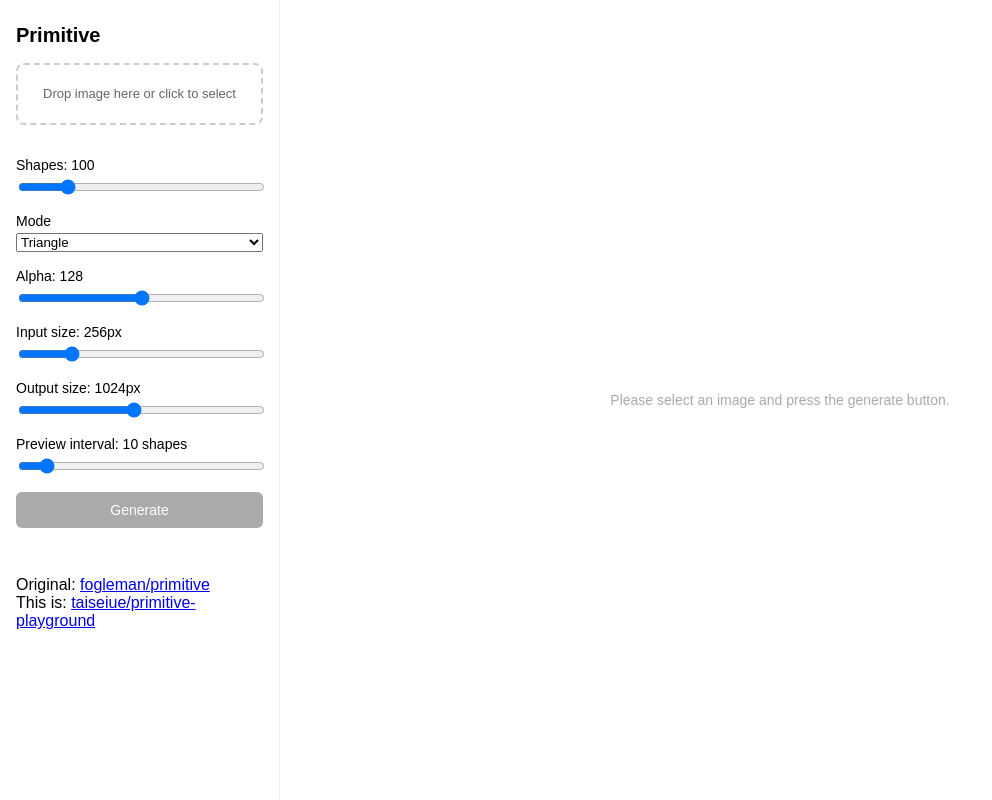
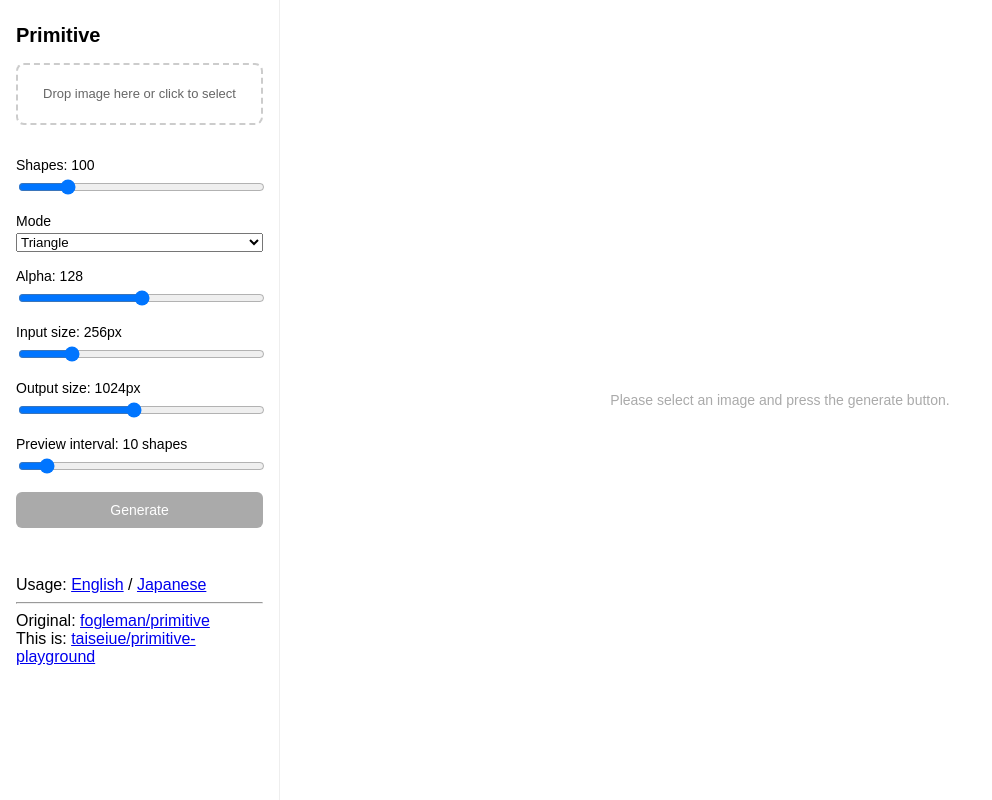
Before and after one commit to taiseiue/primitive-playground, a React (Vite) app in the folder packages/frontend/: page / in a window 1280 px wide. Shown: the whole page, without its empty margins (0-992 px from the left). Built offline with nearby package versions, Linux system fonts and the light colour scheme.

Commit message:
使い方へのリンク掲載

```diff
--- a/packages/frontend/src/App.tsx
+++ b/packages/frontend/src/App.tsx
@@ -28,6 +28,8 @@ export default function App() {
           hasImage={!!imageBytes}
         />
       <p>
+        Usage: <a href="https://github.com/taiseiue/primitive-playground/blob/main/README-ja.md#usage" target="_blank">English</a> / <a href="https://github.com/taiseiue/primitive-playground/blob/main/README-ja.md#usage" target="_blank">Japanese</a> <br/>
+        <hr/>
         Original: <a href="https://github.com/fogleman/primitive" target="_blank">fogleman&#x2F;primitive</a><br/>
         This is: <a href="https://github.com/taiseiue/primitive-playground" target="_blank">taiseiue&#x2F;primitive-playground</a>
         </p>
```
Also changed, not shown: 1 other file (tests, documents, lock files or other folders).
